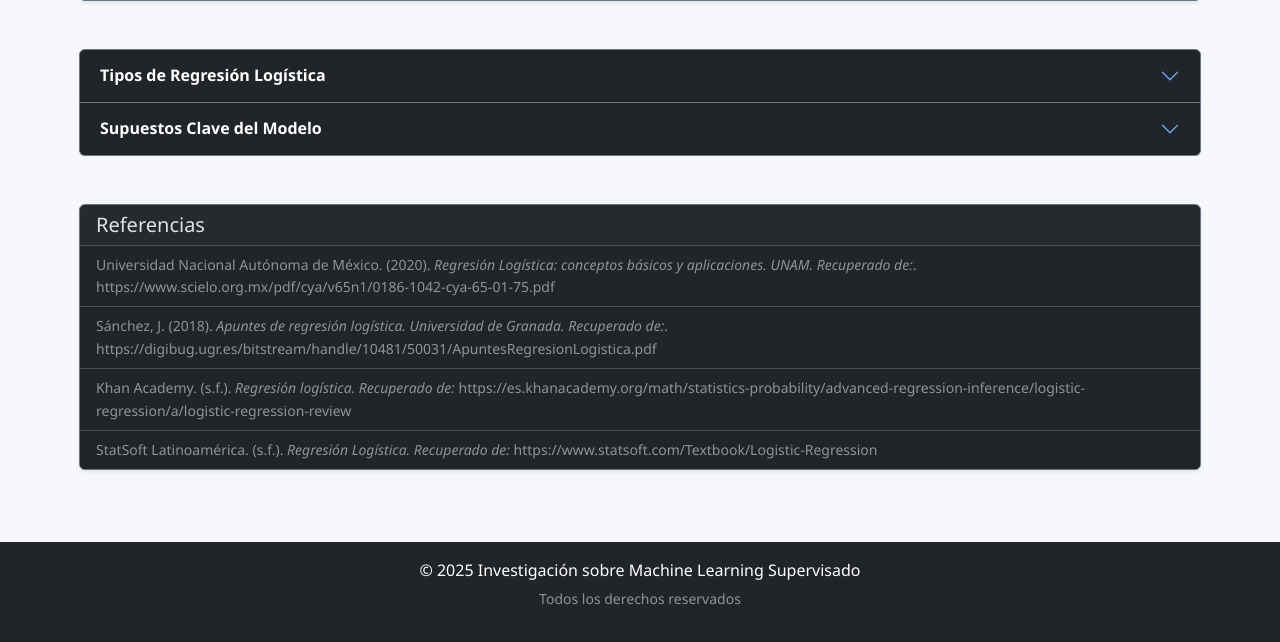
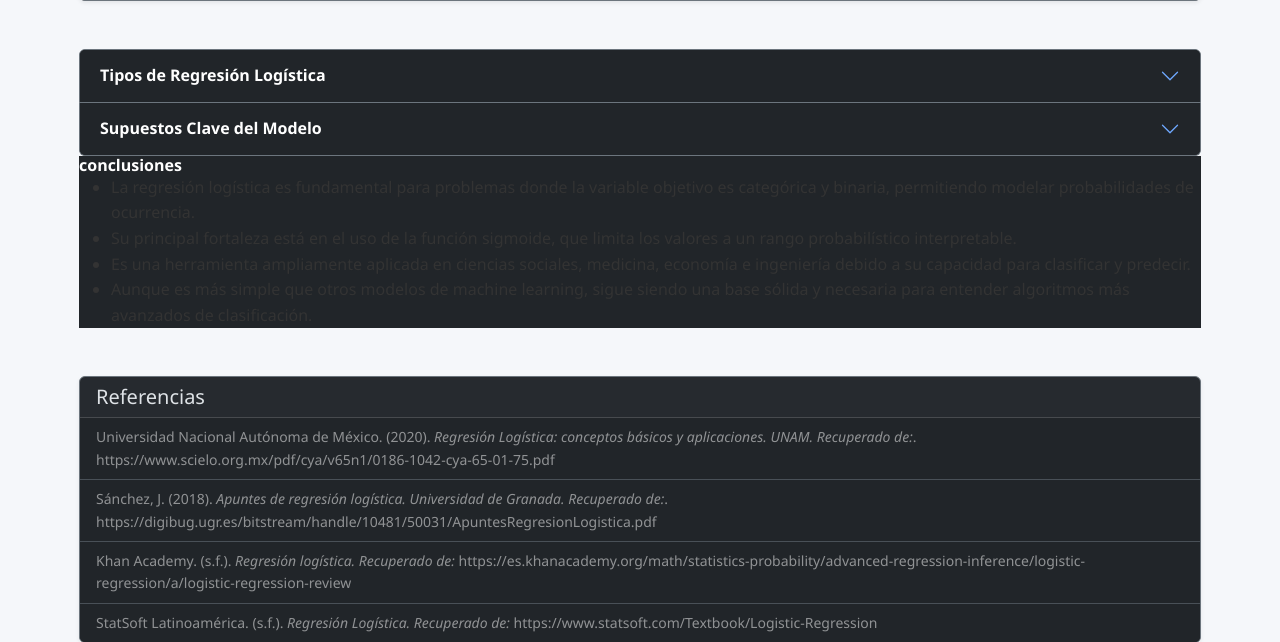
Before and after one commit to JuanSebastianBustos/Regresion-Logistica, a Flask app: page /logistica_conceptos in a window 1280 px wide. Shown: the part 1165-1807 px from the top of the page. Before the commit the page ends 1770 px from the top, so only its background shows below. Run offline with Flask 3, Linux system fonts and the light colour scheme; parts of the project's set-up code (start-up, migrations or seed data) failed here and were passed over.

Commit message:
Update logistica_conceptos.html
se corrigió la vista de las conclusiones

```diff
--- a/templates/logistica_conceptos.html
+++ b/templates/logistica_conceptos.html
@@ -90,8 +90,15 @@
                         <li><strong>Tamaño de muestra adecuado:</strong> Generalmente requiere más datos que la regresión lineal para obtener estimaciones estables.</li>
                     </ul>
                 </div>
-                 <div class="accordion-body text-white-50">
-                   Conclusiones
+            </div>
+        </div>
+    </div>
+    <div class="accordion-item bg-dark border-secondary">
+            <h2 class="accordion-header" id="headingTwo">
+                <button class="accordion-button collapsed bg-dark text-white shadow-none" type="button" data-bs-toggle="collapse" data-bs-target="#collapseTwo" aria-expanded="false" aria-controls="collapseTwo">
+                    <strong>conclusiones</strong>
+                </button>
+            </h2>
                     <ul>
                         <li>La regresión logística es fundamental para problemas donde la variable objetivo es categórica y binaria, permitiendo modelar probabilidades de ocurrencia.</li>
                         <li>Su principal fortaleza está en el uso de la función sigmoide, que limita los valores a un rango probabilístico interpretable.</li>
@@ -99,10 +106,6 @@
                         <li>Aunque es más simple que otros modelos de machine learning, sigue siendo una base sólida y necesaria para entender algoritmos más avanzados de clasificación.</li>
                     </ul>
                 </div>
-            </div>
-        </div>
-    </div>
-
 
     <div class="card shadow-sm bg-dark border-secondary mt-5">
         <div class="card-header">
```
